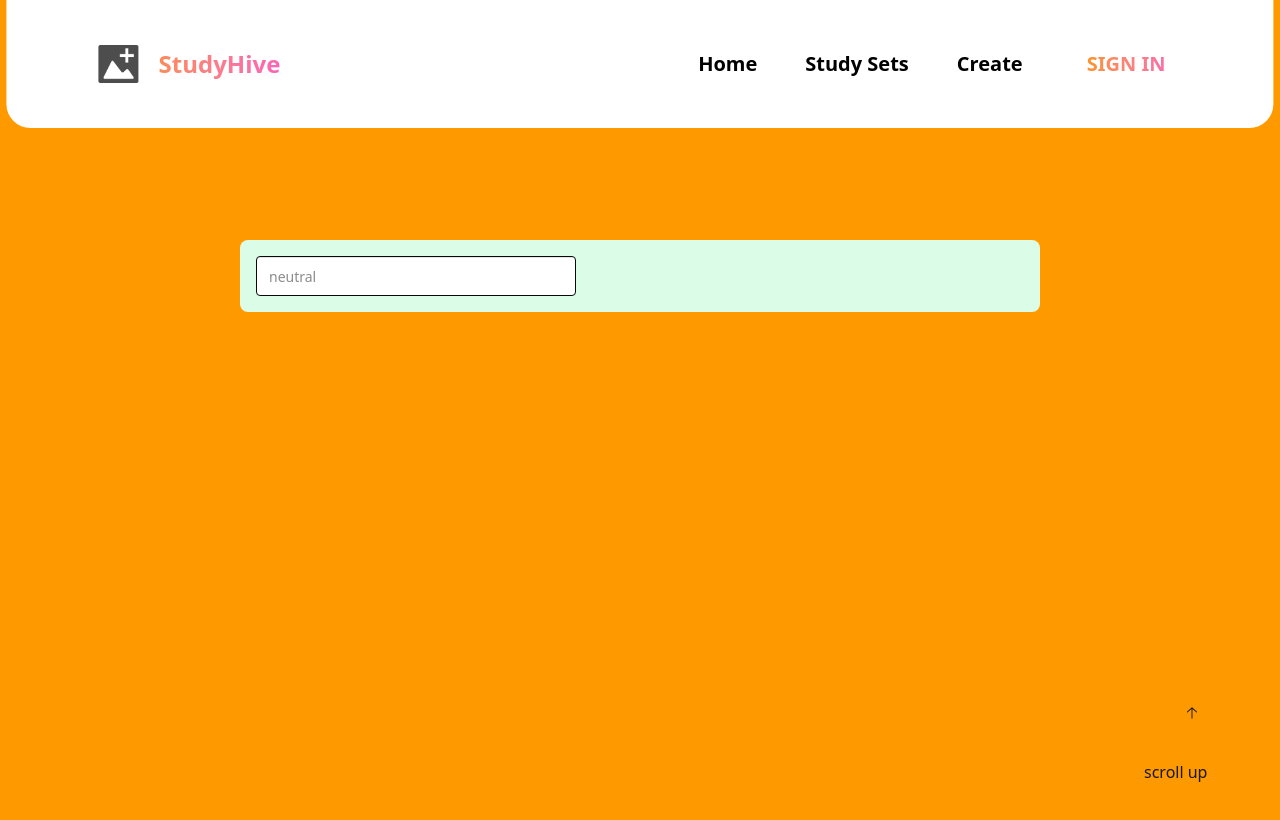
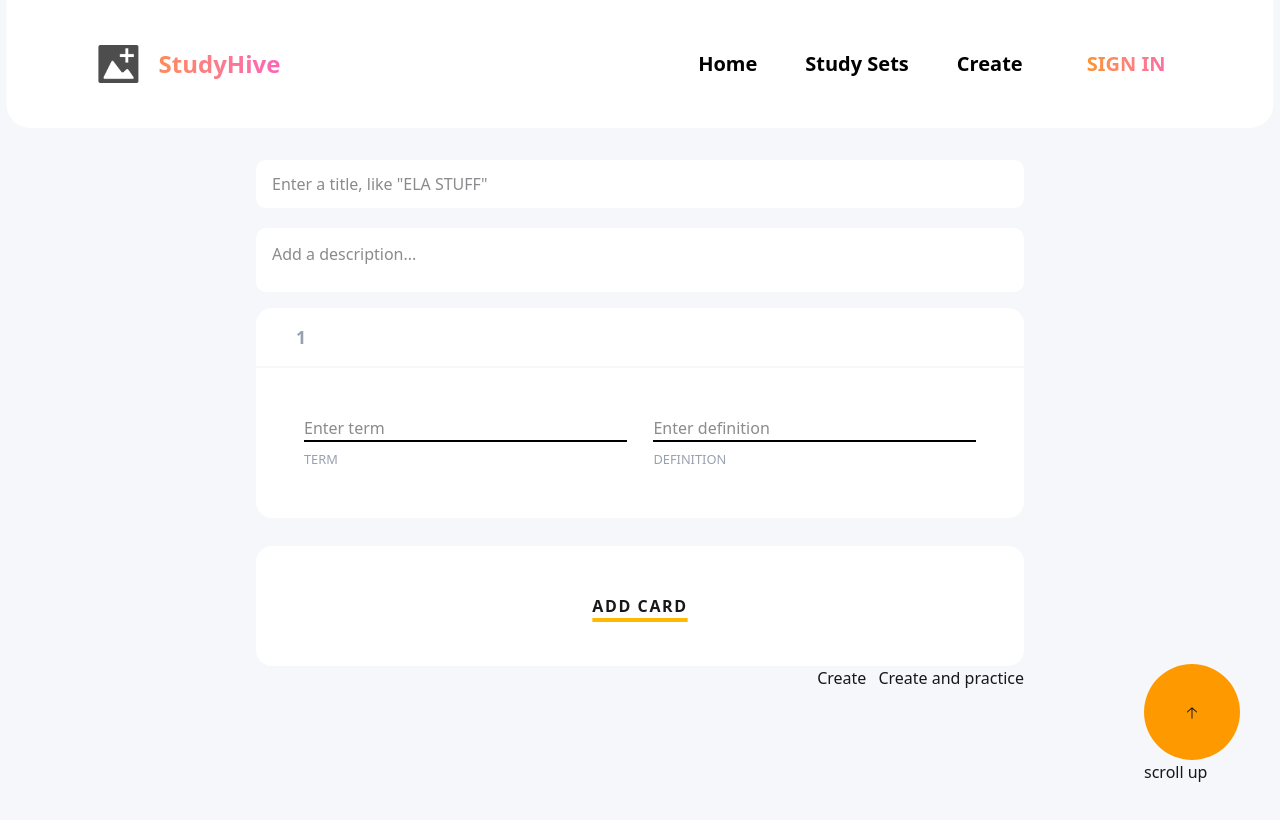
Before and after one commit to staten-island-tech/supabase-studyhive, a Vue app in the folder studyhive/: page /Create in a window 1280 px wide. Shown: the top 820 px of the page. Built offline with nearby package versions, Linux system fonts and the light colour scheme.

Commit message:
asddasdsadas

```diff
--- /dev/null
+++ b/studyhive/src/components/CreateCard.vue
@@ -0,0 +1,36 @@
+<template>
+    <div class="bg-white flex flex-col rounded-2xl">
+        <div class="mx-10 my-4">
+          <h1 class="font-bold text-gray-400 text-[110%]">1</h1>
+        </div>
+        <div class="line w-full h-[2px] bg-[#F6F7FB]"></div>
+        <div class="flex flex-row justify-between m-12">
+          <div class="flex flex-col w-[48%]">
+            <textarea
+              class="bg-transparent focus:outline-none border-b-2 border-b-black w-full resize-none overflow-hidden min-h-[1rem]"
+              placeholder="Enter term"
+              rows="1"
+              oninput="this.style.height = 'auto'; this.style.height = this.scrollHeight + 'px';"
+            ></textarea>
+            <h3 class="mt-2 text-gray-400 text-[80%] font-medium">TERM</h3>
+          </div>
+          <div class="flex flex-col w-[48%]">
+            <textarea
+              class="bg-transparent focus:outline-none border-b-2 border-b-black w-full resize-none overflow-hidden min-h-[1rem]"
+              placeholder="Enter definition"
+              rows="1"
+              oninput="this.style.height = 'auto'; this.style.height = this.scrollHeight + 'px';"
+            ></textarea>
+            <h3 class=" mt-2 text-gray-400 text-[80%] font-medium">DEFINITION</h3>
+          </div>
+        </div>
+      </div>
+</template>
+
+<script setup lang="ts">
+
+</script>
+
+<style scoped>
+
+</style>
--- a/studyhive/src/lib/firebase.ts
+++ /dev/null
@@ -1,16 +0,0 @@
-import { initializeApp } from 'firebase/app'
-import { getAuth } from 'firebase/auth'
-
-const firebaseConfig = {
-  apiKey: 'AIzaSyD3aJ1-YOUR-REAL-API-KEY-HERE', // ✅ This MUST be a real API key
-  authDomain: 'your-project-id.firebaseapp.com',
-  projectId: 'your-project-id',
-  storageBucket: 'your-project-id.appspot.com',
-  messagingSenderId: 'YOUR_SENDER_ID',
-  appId: 'YOUR_APP_ID',
-}
-
-const app = initializeApp(firebaseConfig)
-const auth = getAuth(app)
-
-export { auth }
--- a/studyhive/src/views/CreateView.vue
+++ b/studyhive/src/views/CreateView.vue
@@ -1,12 +1,23 @@
 <template>
-  <div class="w-full h-[300rem] bg-amber-500 p-60">
-    <div class="title"></div>
-    <div class="card bg-green-100 p-4">
-      <input type="text" placeholder="neutral" class="input input-neutral" />
+  <div class="pt-40 w-full h-[300rem] bg-[#F6F7FB] flex justify-center">
+    <div class="w-3/5">
+      <div class="  flex flex-col justify-center mb-4 gap-5">
+        <input type="text" class="font-medium w-full h-12 pl-4 rounded-[10px] bg-white focus:ring-2 focus:ring-amber-400 focus:outline-none" placeholder="Enter a title, like &quot;ELA STUFF&quot;">
+        <input type="text" class="font-medium w-full h-16 pl-4 pb-3 bg-white rounded-[10px] focus:shadow-[0_2px_0_0_rgba(0,0,0,1)] focus:outline-none" placeholder="Add a description...">
+      </div>
+      <CreateCard/>
+      <div class="w-full rounded-2xl mt-7 bg-white h-30 flex justify-center items-center text-[100%] font-bold underline tracking-widest cursor-pointer decoration-amber-400 underline-offset-6 decoration-4 transition-all hover:decoration-[#3CCFCF] hover:text-[#3CCFCF]">ADD CARD</div>
+      <div class="w-full flex flex-row justify-end gap-3">
+        <button class="">Create</button>
+        <button>Create and practice</button>
+      </div>
     </div>
   </div>
+
 </template>
 
-<script setup lang="ts"></script>
+<script setup lang="ts">
+import CreateCard from '@/components/CreateCard.vue';
+</script>
 
 <style scoped></style>
```
